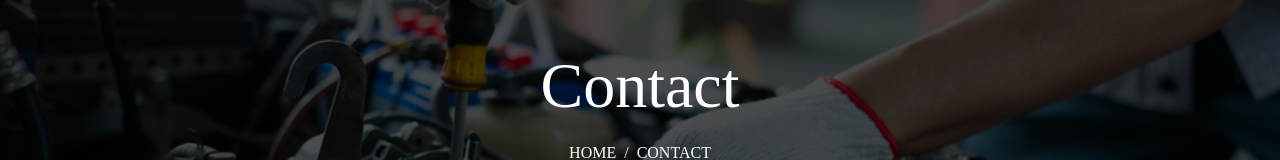
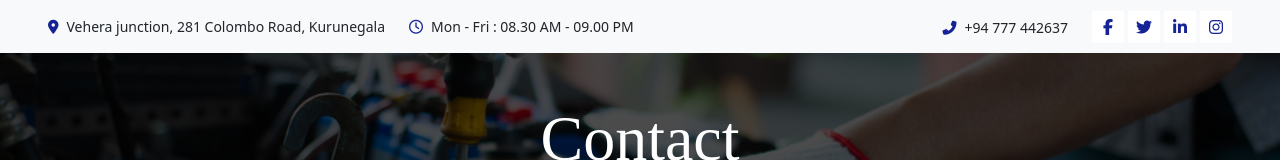
Before and after one commit to PasinduLakshanDSE/Car-Service-Booking-System, a React (Create React App) app in the folder client/: page /contact in a window 1280 px wide. Shown: the top 160 px of the page. Built offline with nearby package versions, Linux system fonts and the light colour scheme.

Commit message:
topbar ad

```diff
--- a/client/src/Compornents/BookingFrom/Booking.jsx
+++ b/client/src/Compornents/BookingFrom/Booking.jsx
@@ -12,7 +12,7 @@ const Booking = () =>{
 
     const [selectedDate, setSelectedDate] = useState(null);
   const [selectedTime, setSelectedTime] = useState(null);
-  const timeSlots = ["3:30 AM", "4:30 AM", "5:30 AM", "8:30 AM", "9:30 AM", "10:30 AM"];
+  const timeSlots = ["8:30 AM", "4:30 AM", "5:30 AM", "8:30 AM", "9:30 AM", "10:30 AM"];
 
   const handleCancelSelection = () => {
     setSelectedDate(null);
@@ -23,7 +23,7 @@ const Booking = () =>{
     return(
         <div className="bookmain" >
             <div className="maincontainer">
-                <h1 className="title">Hello, Customer!</h1>
+                <h1 className="Title">Hello, Customer!</h1>
 
                 <div className="appointment-picker">
       <h5>Select an Appointment Date</h5>
--- a/client/src/Compornents/BookingFrom/booking.css
+++ b/client/src/Compornents/BookingFrom/booking.css
@@ -23,7 +23,7 @@
     background: linear-gradient(#071b55, #050357); /* Corrected this line */
 }
 
-.title {
+.Title {
     font-weight: bold;
     margin: 20px;
     color: #f6f5f7;
--- a/client/src/Compornents/NavBar.jsx
+++ b/client/src/Compornents/NavBar.jsx
@@ -72,6 +72,41 @@ const NavBar = () => {
 
   return (
     <div>
+       <div className="container-fluid bg-light p-0 top-bar">
+        <div className="row gx-0 d-none d-lg-flex">
+          <div className="col-lg-7 px-5 text-start">
+            <div className="h-100 d-inline-flex align-items-center py-3 me-4">
+              <small className="fa fa-map-marker-alt custom-color me-2"></small>
+              <small>Vehera junction, 281 Colombo Road, Kurunegala</small>
+            </div>
+            <div className="h-100 d-inline-flex align-items-center py-3">
+              <small className="far fa-clock custom-color me-2"></small>
+              <small>Mon - Fri : 08.30 AM - 09.00 PM</small>
+            </div>
+          </div>
+          <div className="col-lg-5 px-5 text-end">
+            <div className="h-100 d-inline-flex align-items-center py-3 me-4">
+              <small className="fa fa-phone-alt custom-color me-2"></small>
+              <small>+94 777 442637</small>
+            </div>
+            <div className="h-100 d-inline-flex align-items-center">
+              <a className="btn btn-sm-square bg-white custom-color me-1" href="#">
+                <i className="fab fa-facebook-f"></i>
+              </a>
+              <a className="btn btn-sm-square bg-white custom-color me-1" href="#">
+                <i className="fab fa-twitter"></i>
+              </a>
+              <a className="btn btn-sm-square bg-white custom-color me-1" href="#">
+                <i className="fab fa-linkedin-in"></i>
+              </a>
+              <a className="btn btn-sm-square bg-white custom-color me-0" href="#">
+                <i className="fab fa-instagram"></i>
+              </a>
+            </div>
+          </div>
+        </div>
+      </div>
+
       <nav ref={navbarRef} className="navbar navbar-expand-lg navbar-light shadow p-0 custom-nav-bg">
         <Link to="/" className="navbar-brand d-flex align-items-center px-4 px-lg-5">
           <img src="/logo.jpg" alt="CarServ Logo" style={{ width: '60px', marginRight: '30px' }} />
```
